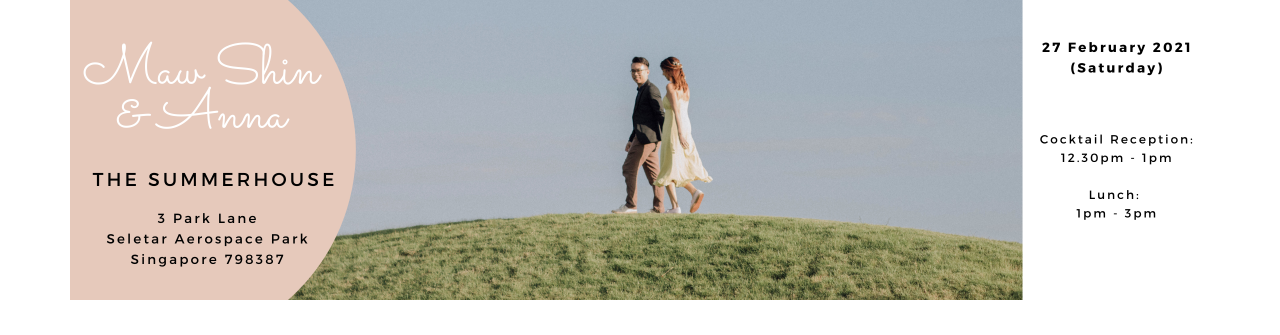
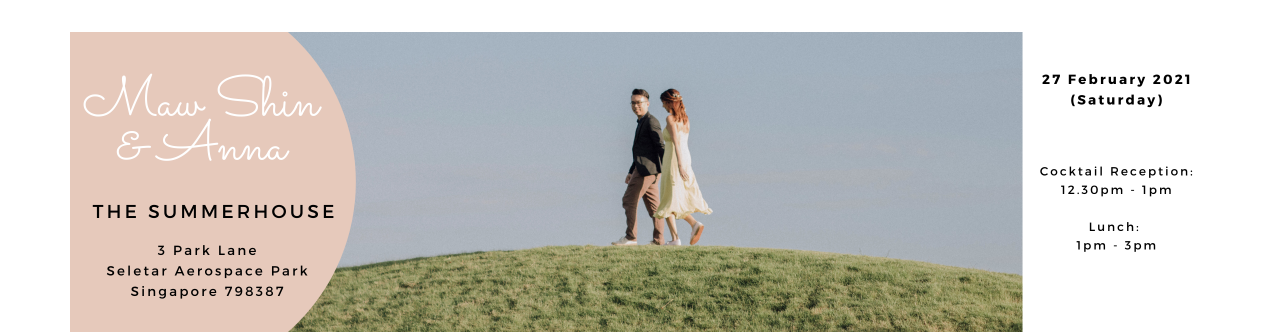
Before and after one commit to mawshin/wedding-rsvp, a plain HTML site: page index.html in a window 1280 px wide. Shown: the top 335 px of the page. Drawn offline with nearby package versions, Linux system fonts and the light colour scheme.

Commit message:
update styling

```diff
--- a/css/styles.css
+++ b/css/styles.css
@@ -1,5 +1,9 @@
 html, body {
 	color: #333;
+}
+
+body {
+	padding: 32px 0;
 }
 
 .mt16 {
```
